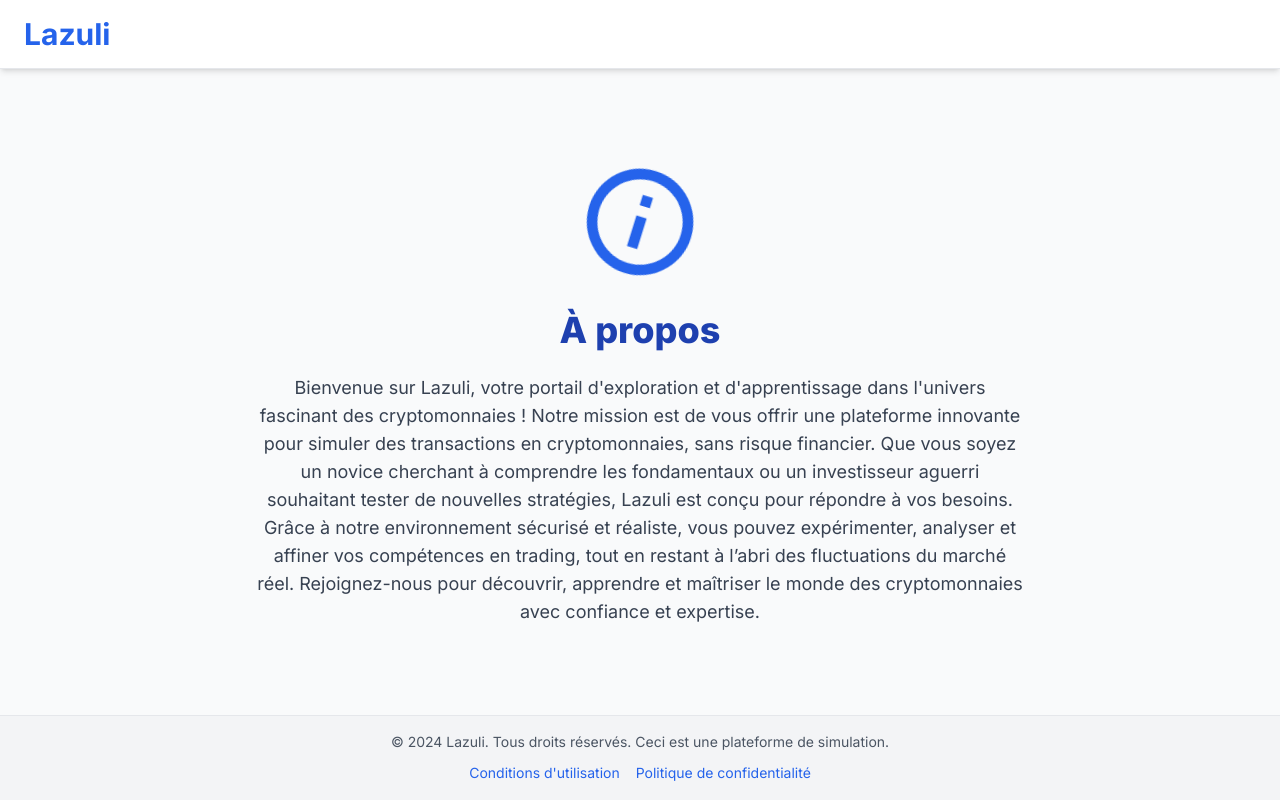
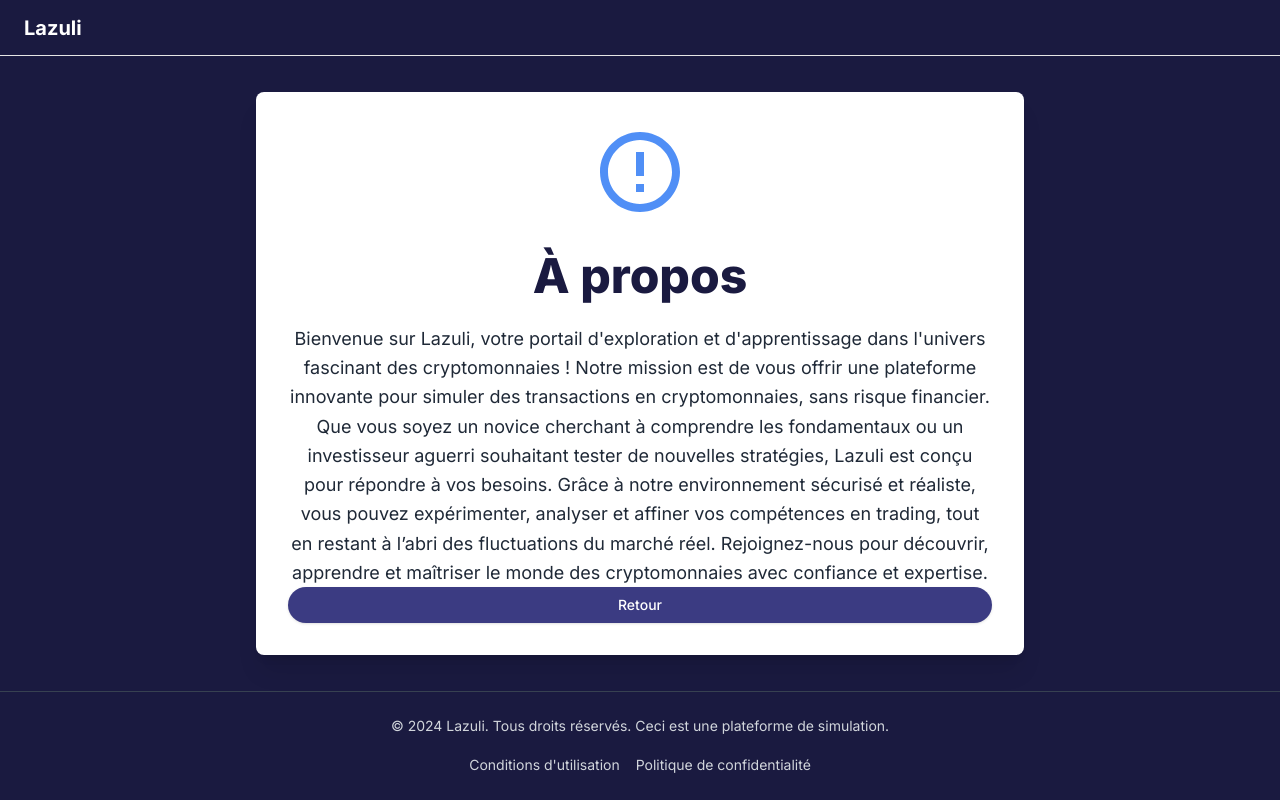
Before and after one commit to BdeB-Org/projet-de-session-equipe-ishowcode, a Next.js app in the folder lazuli/: page /APropos in a window 1280 px wide. Built offline with nearby package versions, Linux system fonts and the light colour scheme.

Commit message:
modification de la page apropos

```diff
--- a/lazuli/app/APropos/page.tsx
+++ b/lazuli/app/APropos/page.tsx
@@ -1,26 +1,26 @@
 "use client";
-
+import { Button } from "@/components/ui/button"
 import Link from "next/link";
 
 export default function AproposPage() {
   return (
-    <div className="relative flex flex-col min-h-screen bg-gray-50 text-gray-900">
+    <div className="relative flex flex-col min-h-screen bg-[#1a1a40] text-white">
       {/* Header */}
-      <header className="bg-white shadow-md border-b border-gray-200 px-6 py-4 flex items-center justify-between">
-        <Link href="/" className="text-3xl font-bold text-blue-600 hover:text-blue-800 transition-colors">
-          Lazuli
+      <header className="px-4 lg:px-6 h-14 flex items-center border-b border-black-700">
+        <Link className="flex items-center justify-center" href="/">
+          <span className="font-bold text-xl slide-down ">Lazuli</span>
         </Link>
       </header>
 
       {/* Main Content */}
-      <main className="flex-1 flex items-center justify-center p-6">
-        <div className="max-w-4xl mx-auto text-center">
+      <main className="flex-1 flex items-center justify-center p-8">
+        <div className="max-w-3xl mx-auto text-center bg-white p-8 rounded-lg shadow-xl">
           {/* Updated Logo */}
-          <div className="w-32 h-32 mx-auto mb-6 animate-spin">
+          <div className="w-24 h-24 mx-auto mb-8 animate-pulse">
             <svg
               xmlns="http://www.w3.org/2000/svg"
               viewBox="0 0 24 24"
-              className="w-full h-full text-blue-600"
+              className="w-full h-full text-blue-500"
               aria-label="Logo Crypto"
               role="img"
             >
@@ -30,23 +30,30 @@ export default function AproposPage() {
               />
             </svg>
           </div>
-          <h2 className="text-4xl font-extrabold mb-6 text-blue-800">À propos</h2>
-          <p className="text-lg text-gray-700 max-w-3xl mx-auto">
+          <h2 className="text-5xl font-extrabold mb-6 text-[#1a1a40]">À propos</h2>
+          <p className="text-lg text-gray-800 max-w-4xl mx-auto leading-relaxed">
             Bienvenue sur Lazuli, votre portail d'exploration et d'apprentissage dans l'univers fascinant des cryptomonnaies ! Notre mission est de vous offrir une plateforme innovante pour simuler des transactions en cryptomonnaies, sans risque financier. Que vous soyez un novice cherchant à comprendre les fondamentaux ou un investisseur aguerri souhaitant tester de nouvelles stratégies, Lazuli est conçu pour répondre à vos besoins. Grâce à notre environnement sécurisé et réaliste, vous pouvez expérimenter, analyser et affiner vos compétences en trading, tout en restant à l’abri des fluctuations du marché réel. Rejoignez-nous pour découvrir, apprendre et maîtriser le monde des cryptomonnaies avec confiance et expertise.
           </p>
+          <Link href="/">
+          <Button type="submit" className="w-full bg-[#3b3b82] text-white hover:bg-[#4c4c96] rounded-full">
+                Retour
+              </Button>
+          </Link>
         </div>
+
       </main>
 
+
       {/* Footer */}
-      <footer className="bg-gray-100 border-t border-gray-200 px-6 py-4 text-center">
-        <p className="text-sm text-gray-600">
+      <footer className="bg-[#1a1a40] border-t border-gray-700 px-8 py-6 text-center">
+        <p className="text-sm text-gray-300 mb-4">
           © 2024 Lazuli. Tous droits réservés. Ceci est une plateforme de simulation.
         </p>
-        <nav className="mt-2">
-          <Link href="#" className="text-sm text-blue-600 hover:text-blue-800 transition-colors mx-2">
+        <nav className="space-x-4">
+          <Link href="#" className="text-sm text-gray-300 hover:text-gray-100 transition-colors duration-300">
             Conditions d'utilisation
           </Link>
-          <Link href="#" className="text-sm text-blue-600 hover:text-blue-800 transition-colors mx-2">
+          <Link href="#" className="text-sm text-gray-300 hover:text-gray-100 transition-colors duration-300">
             Politique de confidentialité
           </Link>
         </nav>
@@ -57,13 +64,14 @@ export default function AproposPage() {
         @tailwind components;
         @tailwind utilities;
 
-        @keyframes spin {
-          0% { transform: rotate(0deg); }
-          100% { transform: rotate(360deg); }
+        @keyframes pulse {
+          0% { opacity: 1; }
+          50% { opacity: 0.5; }
+          100% { opacity: 1; }
         }
 
-        .animate-spin {
-          animation: spin 10s linear infinite;
+        .animate-pulse {
+          animation: pulse 2s infinite;
         }
       `}</style>
     </div>
```
